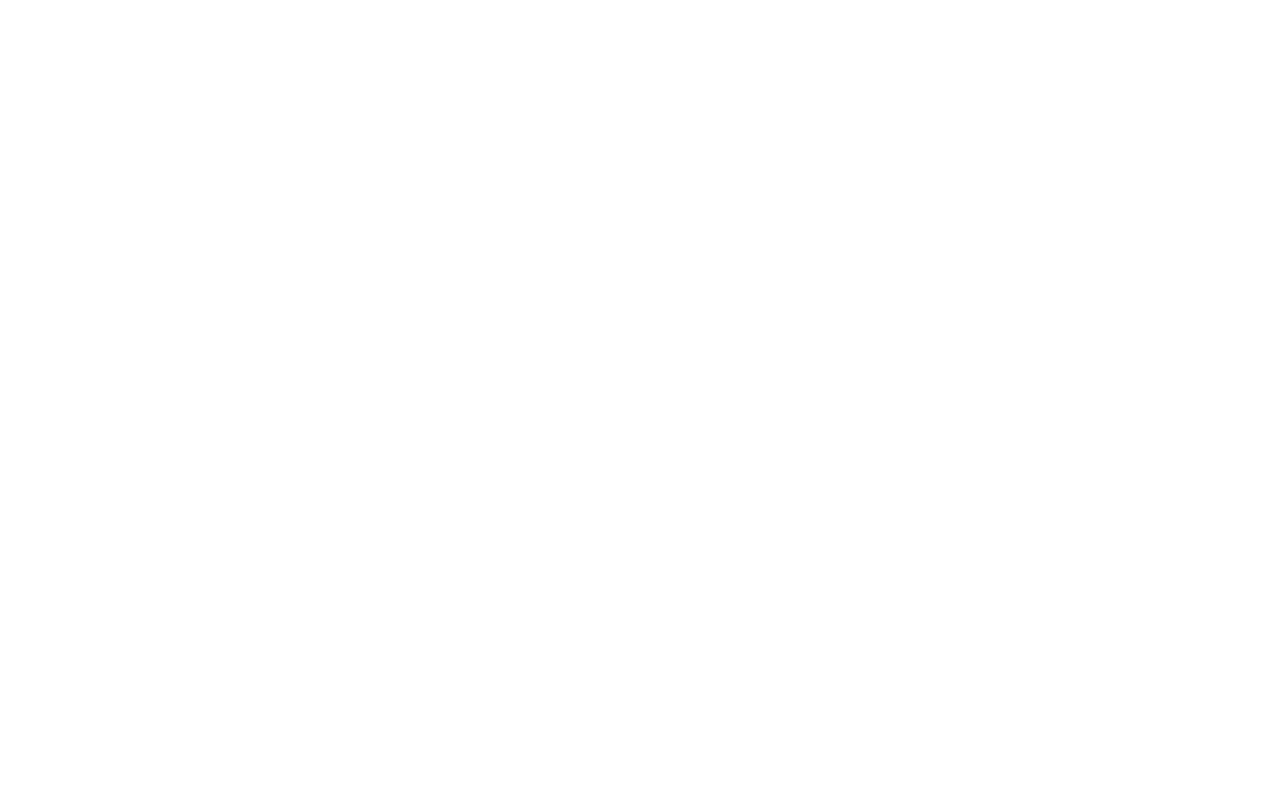
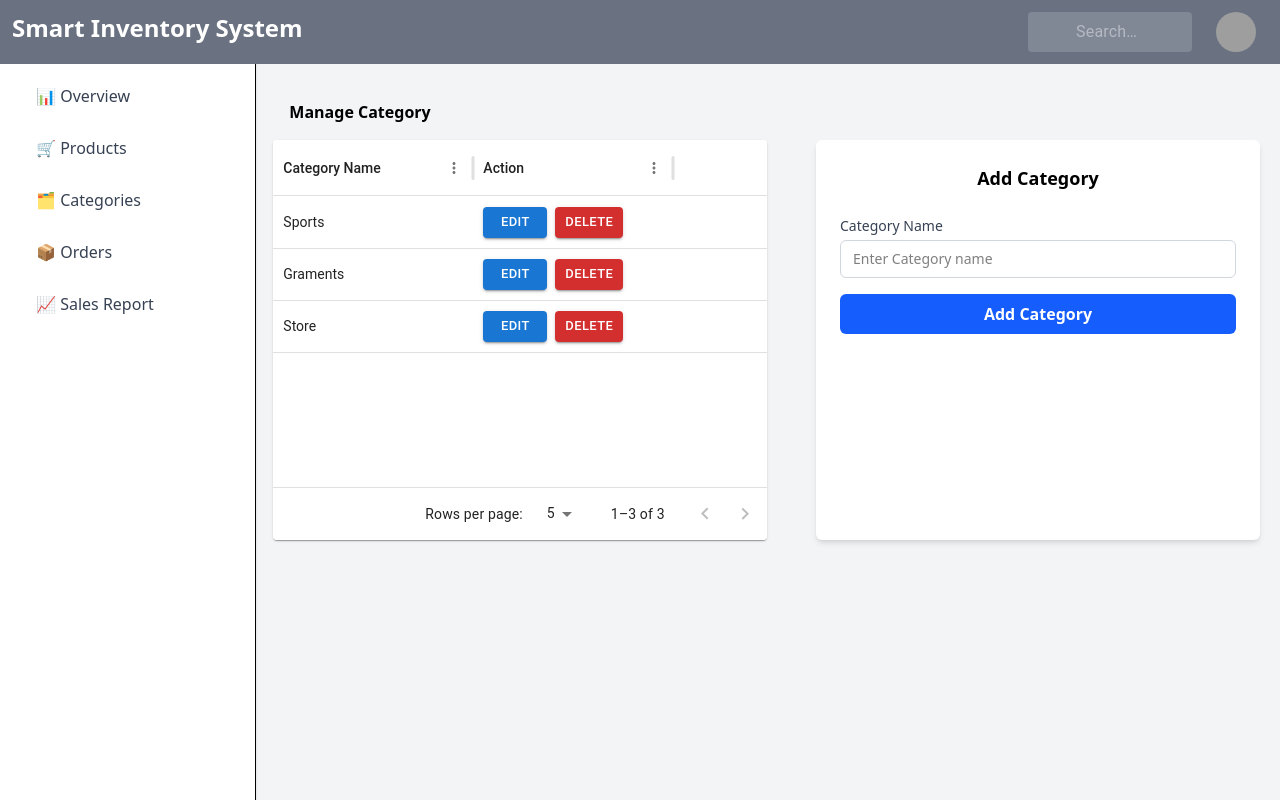
Before and after one commit to Hamza-Bashir/multi-vendor-smart-system, a React (Vite) app in the folder frontend/: page /dashboard/vendor/category in a window 1280 px wide. Before the commit this address had no page. Built offline with nearby package versions, Linux system fonts and the light colour scheme; grey boxes are pictures that could not be loaded; some icons are missing.

Commit message:
Category component done

```diff
--- a/frontend/src/App.jsx
+++ b/frontend/src/App.jsx
@@ -4,6 +4,7 @@
 import VendorDashboard from "./Layout/VendorLayout"
 import Overview from "./components/vendor/overview/Overview"
 import Product from "./components/vendor/product/Product"
+import Category from "./components/vendor/category/Category"
 
 
 const App = () => {
@@ -15,6 +16,7 @@
     <Route path="/dashboard/vendor" element={<VendorDashboard/>}>
       <Route path="/dashboard/vendor" element={<Overview/>} />
       <Route path="/dashboard/vendor/product" element={<Product />} />
+      <Route path="/dashboard/vendor/category" element={<Category />} />
 
     </Route>
 
--- /dev/null
+++ b/frontend/src/components/vendor/category/Category.jsx
@@ -0,0 +1,17 @@
+import CategoryForm from "./CategoryForm"
+import CategoryTable from "./CategoryTable"
+
+const Category = () => {
+    return <>
+        <h2 className="font-semibold text-[16px] mt-16 p-4">Manage Category</h2>
+
+        <div className="flex justify-between">
+            <CategoryTable />
+            <CategoryForm />
+        </div>
+
+    </>
+}
+
+
+export default Category
--- /dev/null
+++ b/frontend/src/components/vendor/category/CategoryForm.jsx
@@ -0,0 +1,30 @@
+const CategoryForm = () => {
+    return (
+      <form className="bg-white w-[45%] rounded-md p-6 shadow-md">
+        <h2 className="text-center font-semibold text-lg mb-6">Add Category</h2>
+
+
+        {/* Category Name Input */}
+        <div className="mb-4">
+          <label className="block text-sm font-medium text-gray-700 mb-1">
+            Category Name
+          </label>
+          <input
+            className="w-full border border-gray-300 rounded-md px-3 py-2 text-sm focus:outline-none focus:ring-2 focus:ring-blue-500"
+            type="text"
+            placeholder="Enter Category name"
+          />
+        </div>
+
+        {/* Submit Button */}
+        <button
+          type="submit"
+          className="w-full bg-blue-600 hover:bg-blue-700 text-white font-semibold py-2 rounded-md transition-all duration-200"
+        >
+          Add Category
+        </button>
+      </form>
+    );
+  };
+
+  export default CategoryForm;
--- /dev/null
+++ b/frontend/src/components/vendor/category/CategoryTable.jsx
@@ -0,0 +1,47 @@
+import * as React from 'react';
+import { DataGrid } from '@mui/x-data-grid';
+import Paper from '@mui/material/Paper';
+import Button from '@mui/material/Button';
+
+const columns = [
+  { field: 'category', headerName: 'Category Name', width: 200 },
+  {
+    field: 'action',
+    headerName: 'Action',
+    width: 200,
+    sortable: false,
+    filterable: false,
+    renderCell: (params) => (
+      <div style={{ display: 'flex', gap: '8px', marginTop:"10px" }}>
+        <Button variant="contained" color="primary" size="small">
+          Edit
+        </Button>
+        <Button variant="contained" color="error" size="small">
+          Delete
+        </Button>
+      </div>
+    ),
+  },
+];
+
+const rows = [
+  { id: 1, category:"Sports" },
+  { id: 2, category:"Graments" },
+  { id: 3, category:"Store" },
+];
+
+const paginationModel = { page: 0, pageSize: 5 };
+
+export default function CategoryTable() {
+  return (
+    <Paper className="" sx={{ height: 400, width: '50%' }}>
+      <DataGrid
+        rows={rows}
+        columns={columns}
+        initialState={{ pagination: { paginationModel } }}
+        pageSizeOptions={[5, 10]}
+        sx={{ border: 0 }}
+      />
+    </Paper>
+  );
+}
```
